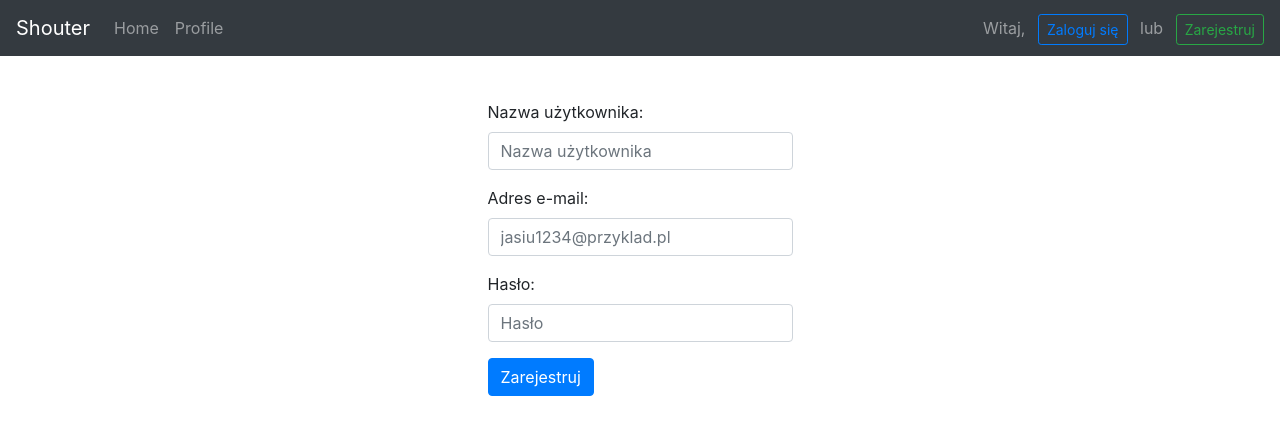
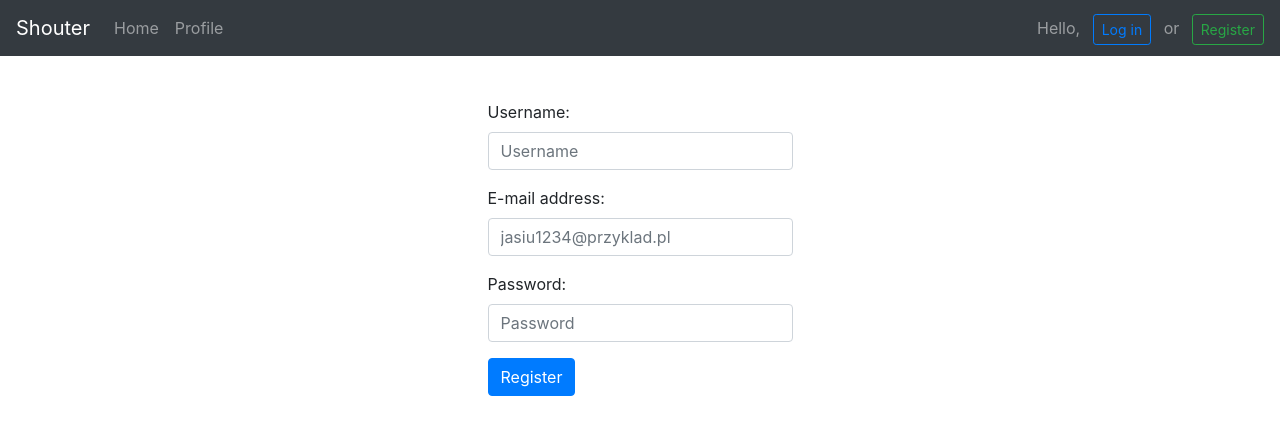
Before and after one commit to microice333/Shouter, a Django app: page /register/ in a window 1280 px wide. Shown: the top 435 px of the page. Run offline with Django 3.2, Linux system fonts and the light colour scheme; some libraries are stand-ins or nearby versions.

Commit message:
Translation

```diff
--- a/microservices/front/app/website/shouter/templates/register.html
+++ b/microservices/front/app/website/shouter/templates/register.html
@@ -7,18 +7,18 @@
   <form class="first" action="{% url 'register' %}" method="POST">
     {% csrf_token %}
     <div class="form-group">
-      <label for="name">Nazwa użytkownika:</label>
-      <input type="text" class="form-control" id="name" name="username" placeholder="Nazwa użytkownika">
+      <label for="name">Username:</label>
+      <input type="text" class="form-control" id="name" name="username" placeholder="Username">
     </div>
     <div class="form-group">
-      <label for="mail">Adres e-mail:</label>
+      <label for="mail">E-mail address:</label>
       <input type="text" class="form-control" id="mail" name="mail" placeholder="jasiu1234@przyklad.pl">
     </div>
     <div class="form-group">
-      <label for="pwd">Hasło:</label>
-      <input type="password" class="form-control" id="pwd" name="password" placeholder="Hasło">
+      <label for="pwd">Password:</label>
+      <input type="password" class="form-control" id="pwd" name="password" placeholder="Password">
     </div>
-       <button type="submit" class="btn btn-primary">Zarejestruj</button>
+       <button type="submit" class="btn btn-primary">Register</button>
   </form>
 </div>
 {% endblock %}
--- a/microservices/front/app/website/shouter/templates/template.html
+++ b/microservices/front/app/website/shouter/templates/template.html
@@ -24,18 +24,18 @@
       <span class="ml-auto">
         {% if user.is_authenticated %}
           <span class="navbar-text">
-            Witaj, {{ request.user.username }}
+            Hello, {{ request.user.username }}
           </span>
-          <a class="btn btn-outline-secondary btn-sm" href="{% url 'logout' %}" role="button">Wyloguj się</a>
+          <a class="btn btn-outline-secondary btn-sm" href="{% url 'logout' %}" role="button">Log out</a>
         {% else %}
           <span class="navbar-text">
-            Witaj,
+            Hello,
           </span>
-          <a class="btn btn-outline-primary btn-sm" href="{% url 'login' %}" role="button">Zaloguj się</a>
+          <a class="btn btn-outline-primary btn-sm" href="{% url 'login' %}" role="button">Log in</a>
           <span class="navbar-text">
-            lub
+            or
           </span>
-          <a class="btn btn-outline-success btn-sm" href="{% url 'register' %}" role="button">Zarejestruj</a>
+          <a class="btn btn-outline-success btn-sm" href="{% url 'register' %}" role="button">Register</a>
         {% endif %}
       </span>
     </nav>
--- a/microservices/front/app/website/shouter/templates/wall.html
+++ b/microservices/front/app/website/shouter/templates/wall.html
@@ -17,10 +17,10 @@
       <!-- <div class="form-row"> -->
       <div class="form-group">
         <div class="input-group" id="size">
-            <input type="text" class="form-control" placeholder="Napisz co u ciebie..." name="message">
+            <input type="text" class="form-control" placeholder="How is it going?" name="message">
             <!-- <textarea type="text" class="form-control" placeholder="Napisz co u ciebie..." name="message"></textarea> -->
             <div class="input-group-append">
-              <button class="btn btn-outline-warning" type="submit">Wyślij</button>
+              <button class="btn btn-outline-warning" type="submit">Send</button>
           </div>
         </div>
       </div>
```
Also changed, not shown: microservices/front/app/website/shouter/templates/login.html (+4 -4 lines), microservices/front/app/website/shouter/templates/profile.html (+4 -4 lines).
